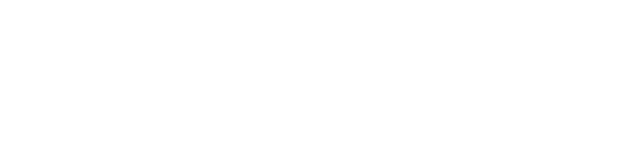
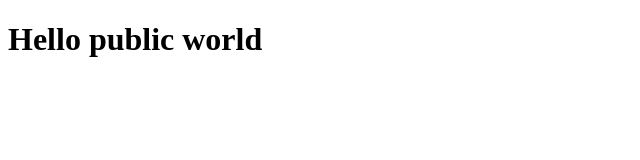
Before and after one commit to FBW-WD-22-D07/uib-84-publish-Osmel00, a website: page index.html in a window 1280 px wide. Shown: the whole page, without its empty margins (0-640 px from the left). Drawn offline with Linux system fonts and the light colour scheme.

Commit message:
Update index.html

```diff
--- a/index.html
+++ b/index.html
@@ -6,5 +6,7 @@
     <meta name="viewport" content="width=device-width, initial-scale=1.0" />
     <title>Publishing Workflow</title>
   </head>
-  <body></body>
+  <body>
+        <h1>Hello public world</h1>
+  </body>
 </html>
```
